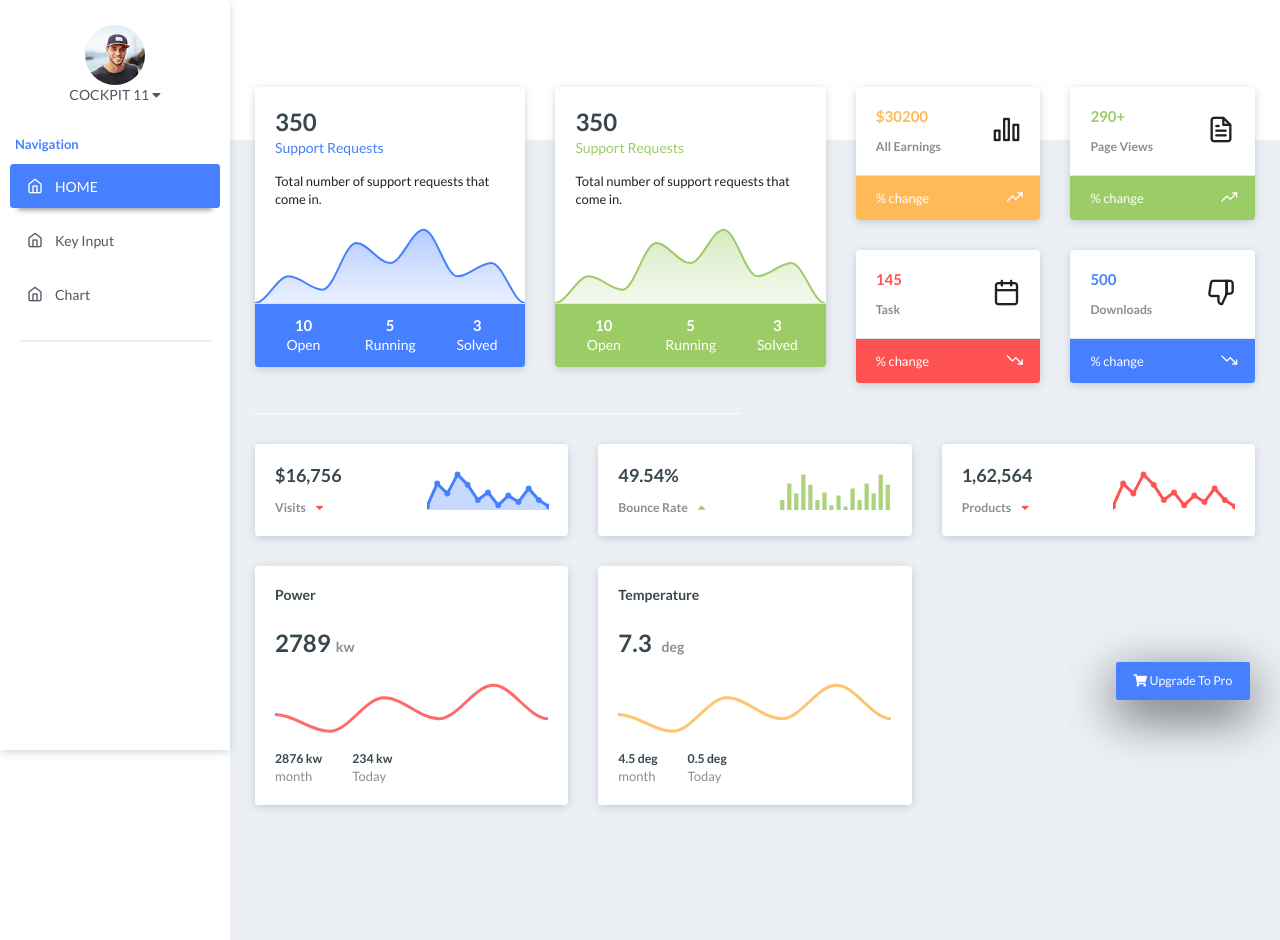
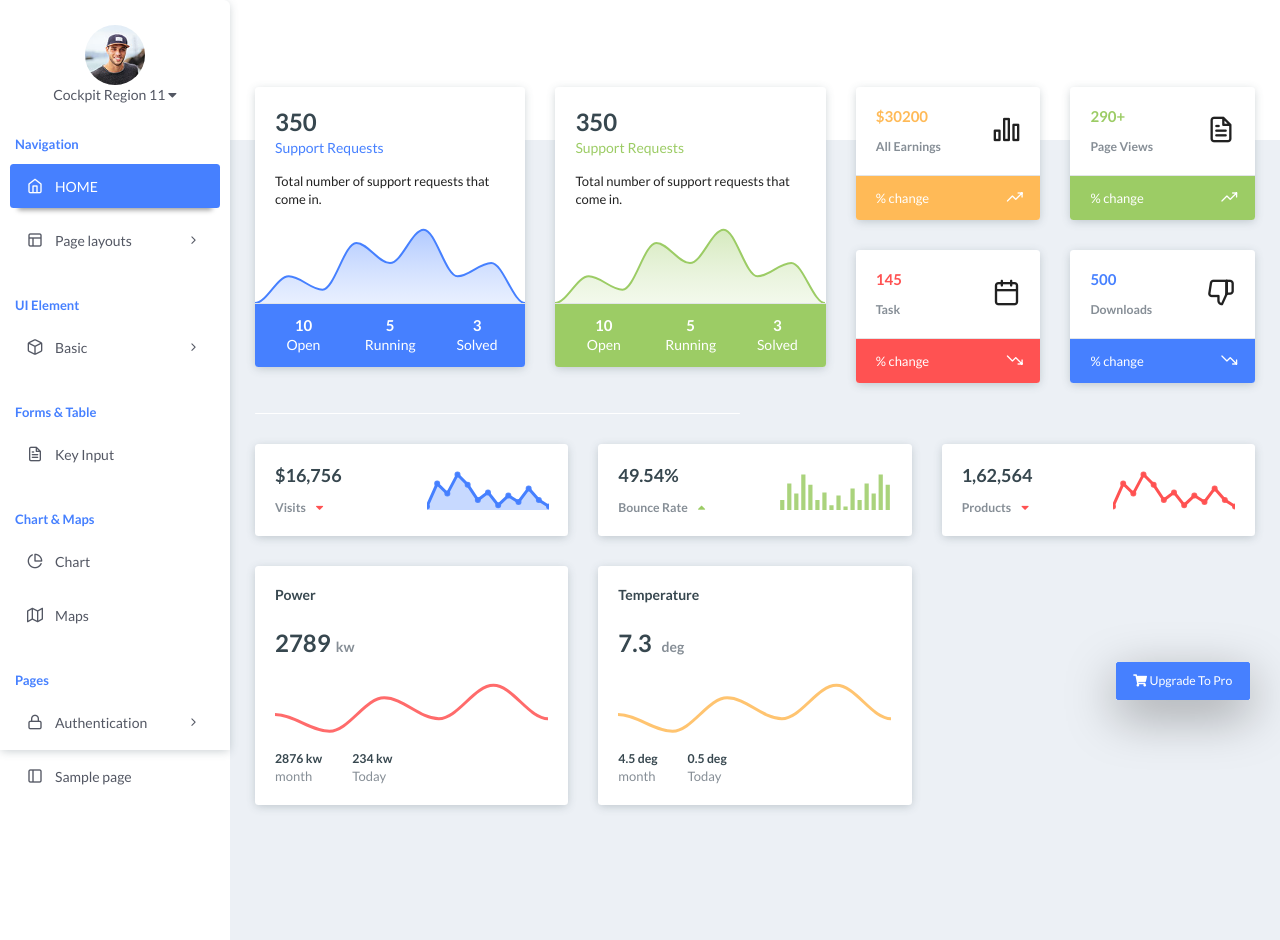
Before and after one commit to joblackpoc/NewDjango, a Django app: page / in a window 1280 px wide. Shown: the part 50-990 px from the top of the page. Run offline with Django 3.2, Linux system fonts and the light colour scheme; some libraries are stand-ins or nearby versions.

Commit message:
modified template

```diff
--- a/templates/base.html
+++ b/templates/base.html
@@ -1,27 +1,29 @@
 {% load static %}
 <!DOCTYPE html>
-<html >
+<html lang="en">
+
 <head>
-    <title>COCKPIT 11</title>
-
+    <title>Cockpit Region 11</title>
+    <!-- Meta -->
     <meta charset="utf-8">
     <meta name="viewport" content="width=device-width, initial-scale=1.0, user-scalable=0, minimal-ui">
     <meta http-equiv="X-UA-Compatible" content="IE=edge" />
     <meta name="description" content="" />
     <meta name="keywords" content="">
-    <meta name="author" content="Joblackpoc" />
+    <meta name="author" content="Phoenixcoded" />
     <!-- Favicon icon -->
     <link rel="icon" href="{% static 'assets/images/favicon.ico' %}" type="image/x-icon">
     <!-- vendor css -->
-    <link rel="stylesheet" href="{% static 'assets/css/style.css' %}">
-    <!-- semantic UI -->
+	<link rel="stylesheet" href="{% static 'assets/css/style.css' %}">
+	<!-- semantic UI -->
 	<link rel="stylesheet" type='text/css' href="https://cdnjs.cloudflare.com/ajax/libs/semantic-ui/2.2.14/semantic.min.css">
 	<!--Chart js-->
 	<script src="https://cdnjs.cloudflare.com/ajax/libs/Chart.js/2.8.0/Chart.min.js" integrity="sha256-Uv9BNBucvCPipKQ2NS9wYpJmi8DTOEfTA/nH2aoJALw=" crossorigin="anonymous"></script>
 	<link rel="stylesheet" href="https://cdnjs.cloudflare.com/ajax/libs/Chart.js/2.8.0/Chart.min.css" integrity="sha256-aa0xaJgmK/X74WM224KMQeNQC2xYKwlAt08oZqjeF0E=" crossorigin="anonymous" />
 	<!-- jQuery -->
 	<script src="https://code.jquery.com/jquery-3.3.1.min.js"></script>
- </head>
+
+</head>
 <body class="">
 	<!-- [ Pre-loader ] start -->
 	<div class="loader-bg">
@@ -39,14 +41,14 @@
 					<div class="main-menu-header">
 						<img class="img-radius" src="{% static 'assets/images/user/avatar-2.jpg' %}" alt="User-Profile-Image">
 						<div class="user-details">
-							<div id="more-details">COCKPIT 11 <i class="fa fa-caret-down"></i></div>
+							<div id="more-details">Cockpit Region 11 <i class="fa fa-caret-down"></i></div>
 						</div>
 					</div>
 					<div class="collapse" id="nav-user-link">
 						<ul class="list-unstyled">
-							<li class="list-group-item"><a href="user-profile.html"><i class="feather icon-user m-r-5"></i>View Profile</a></li>
+							<li class="list-group-item"><a href="#"><i class="feather icon-user m-r-5"></i>View Profile</a></li>
 							<li class="list-group-item"><a href="#!"><i class="feather icon-settings m-r-5"></i>Settings</a></li>
-							<li class="list-group-item"><a href="auth-normal-sign-in.html"><i class="feather icon-log-out m-r-5"></i>Logout</a></li>
+							<li class="list-group-item"><a href="#"><i class="feather icon-log-out m-r-5"></i>Logout</a></li>
 						</ul>
 					</div>
 				</div>
@@ -58,18 +60,66 @@
 					<li class="nav-item">
 					    <a href="{% url 'home' %}" class="nav-link "><span class="pcoded-micon"><i class="feather icon-home"></i></span><span class="pcoded-mtext">HOME</span></a>
 					</li>
-					<li class="nav-item">
-					    <a href="{% url 'keyin' %}" class="nav-link "><span class="pcoded-micon"><i class="feather icon-home"></i></span><span class="pcoded-mtext">Key Input</span></a>
+					<li class="nav-item pcoded-hasmenu">
+					    <a href="#!" class="nav-link "><span class="pcoded-micon"><i class="feather icon-layout"></i></span><span class="pcoded-mtext">Page layouts</span></a>
+					    <ul class="pcoded-submenu">
+					        <li><a href="#" target="_blank">Vertical</a></li>
+					        <li><a href="#" target="_blank">Horizontal</a></li>
+					    </ul>
+					</li>
+					<li class="nav-item pcoded-menu-caption">
+					    <label>UI Element</label>
+					</li>
+					<li class="nav-item pcoded-hasmenu">
+					    <a href="#!" class="nav-link "><span class="pcoded-micon"><i class="feather icon-box"></i></span><span class="pcoded-mtext">Basic</span></a>
+					    <ul class="pcoded-submenu">
+					        <li><a href="#">Alert</a></li>
+					        <li><a href="#">Button</a></li>
+					        <li><a href="#">Badges</a></li>
+					        <li><a href="#">Breadcrumb & paggination</a></li>
+					        <li><a href="#">Cards</a></li>
+					        <li><a href="#">Collapse</a></li>
+					        <li><a href="#">Carousel</a></li>
+					        <li><a href="#"">Grid system</a></li>
+					        <li><a href="#">Progress</a></li>
+					        <li><a href="#">Modal</a></li>
+					        <li><a href="#">Spinner</a></li>
+					        <li><a href="#">Tabs & pills</a></li>
+					        <li><a href="#">Typography</a></li>
+					        <li><a href="#">Tooltip & popovers</a></li>
+					        <li><a href="#">Toasts</a></li>
+					        <li><a href="#">Other</a></li>
+					    </ul>
+					</li>
+					<li class="nav-item pcoded-menu-caption">
+					    <label>Forms &amp; table</label>
 					</li>
 					<li class="nav-item">
-					    <a href="{% url 'chart' %}" class="nav-link "><span class="pcoded-micon"><i class="feather icon-home"></i></span><span class="pcoded-mtext">Chart</span></a>
+					    <a href="{% url 'keyin' %}" class="nav-link "><span class="pcoded-micon"><i class="feather icon-file-text"></i></span><span class="pcoded-mtext">Key Input</span></a>
 					</li>
 
+					<li class="nav-item pcoded-menu-caption">
+					    <label>Chart & Maps</label>
+					</li>
+					<li class="nav-item">
+					    <a href="{% url 'chart' %}" class="nav-link "><span class="pcoded-micon"><i class="feather icon-pie-chart"></i></span><span class="pcoded-mtext">Chart</span></a>
+					</li>
+					<li class="nav-item">
+					    <a href="#" class="nav-link "><span class="pcoded-micon"><i class="feather icon-map"></i></span><span class="pcoded-mtext">Maps</span></a>
+					</li>
+					<li class="nav-item pcoded-menu-caption">
+					    <label>Pages</label>
+					</li>
+					<li class="nav-item pcoded-hasmenu">
+					    <a href="#!" class="nav-link "><span class="pcoded-micon"><i class="feather icon-lock"></i></span><span class="pcoded-mtext">Authentication</span></a>
+					    <ul class="pcoded-submenu">
+					        <li><a href="#" target="_blank">Sign up</a></li>
+					        <li><a href="#" target="_blank">Sign in</a></li>
+					    </ul>
+					</li>
+					<li class="nav-item"><a href="#" class="nav-link "><span class="pcoded-micon"><i class="feather icon-sidebar"></i></span><span class="pcoded-mtext">Sample page</span></a></li>
+
 				</ul>
-
-				<div class="card text-center">
-
-				</div>
 
 			</div>
 		</div>
@@ -77,7 +127,6 @@
 	<!-- [ navigation menu ] end -->
 	<!-- [ Header ] start -->
 	<header class="navbar pcoded-header navbar-expand-lg navbar-light header-blue">
-
 				<div class="m-header">
 					<a class="mobile-menu" id="mobile-collapse" href="#!"><span></span></a>
 					<a href="#!" class="b-brand">
@@ -101,7 +150,90 @@
 							</div>
 						</li>
 					</ul>
-
+					<ul class="navbar-nav ml-auto">
+						<li>
+							<div class="dropdown">
+								<a class="dropdown-toggle" href="#" data-toggle="dropdown"><i class="icon feather icon-bell"></i></a>
+								<div class="dropdown-menu dropdown-menu-right notification">
+									<div class="noti-head">
+										<h6 class="d-inline-block m-b-0">Notifications</h6>
+										<div class="float-right">
+											<a href="#!" class="m-r-10">mark as read</a>
+											<a href="#!">clear all</a>
+										</div>
+									</div>
+									<ul class="noti-body">
+										<li class="n-title">
+											<p class="m-b-0">NEW</p>
+										</li>
+										<li class="notification">
+											<div class="media">
+												<img class="img-radius" src="{% static 'assets/images/user/avatar-1.jpg' %}" alt="Generic placeholder image">
+												<div class="media-body">
+													<p><strong>John Doe</strong><span class="n-time text-muted"><i class="icon feather icon-clock m-r-10"></i>5 min</span></p>
+													<p>New ticket Added</p>
+												</div>
+											</div>
+										</li>
+										<li class="n-title">
+											<p class="m-b-0">EARLIER</p>
+										</li>
+										<li class="notification">
+											<div class="media">
+												<img class="img-radius" src="{% static 'assets/images/user/avatar-2.jpg' %}" alt="Generic placeholder image">
+												<div class="media-body">
+													<p><strong>Joseph William</strong><span class="n-time text-muted"><i class="icon feather icon-clock m-r-10"></i>10 min</span></p>
+													<p>Prchace New Theme and make payment</p>
+												</div>
+											</div>
+										</li>
+										<li class="notification">
+											<div class="media">
+												<img class="img-radius" src="{% static 'assets/images/user/avatar-1.jpg' %}" alt="Generic placeholder image">
+												<div class="media-body">
+													<p><strong>Sara Soudein</strong><span class="n-time text-muted"><i class="icon feather icon-clock m-r-10"></i>12 min</span></p>
+													<p>currently login</p>
+												</div>
+											</div>
+										</li>
+										<li class="notification">
+											<div class="media">
+												<img class="img-radius" src="{% static 'assets/images/user/avatar-2.jpg' %}" alt="Generic placeholder image">
+												<div class="media-body">
+													<p><strong>Joseph William</strong><span class="n-time text-muted"><i class="icon feather icon-clock m-r-10"></i>30 min</span></p>
+													<p>Prchace New Theme and make payment</p>
+												</div>
+											</div>
+										</li>
+									</ul>
+									<div class="noti-footer">
+										<a href="#!">show all</a>
+									</div>
+								</div>
+							</div>
+						</li>
+						<li>
+							<div class="dropdown drp-user">
+								<a href="#" class="dropdown-toggle" data-toggle="dropdown">
+									<i class="feather icon-user"></i>
+								</a>
+								<div class="dropdown-menu dropdown-menu-right profile-notification">
+									<div class="pro-head">
+										<img src="{% static 'assets/images/user/avatar-1.jpg' %}" class="img-radius" alt="User-Profile-Image">
+										<span>John Doe</span>
+										<a href="auth-signin.html" class="dud-logout" title="Logout">
+											<i class="feather icon-log-out"></i>
+										</a>
+									</div>
+									<ul class="pro-body">
+										<li><a href="user-profile.html" class="dropdown-item"><i class="feather icon-user"></i> Profile</a></li>
+										<li><a href="email_inbox.html" class="dropdown-item"><i class="feather icon-mail"></i> My Messages</a></li>
+										<li><a href="auth-signin.html" class="dropdown-item"><i class="feather icon-lock"></i> Lock Screen</a></li>
+									</ul>
+								</div>
+							</div>
+						</li>
+					</ul>
 				</div>
 	</header>
 	<!-- [ Header ] end -->
@@ -117,14 +249,6 @@
 {% endblock scripts %}
 
 <!-- [ Main Content ] end -->
-	<!--start POC asset-->
-	<script src="{% static 'assets/js/vendor-all.min.js' %}"></script>
-	<script src="{% static 'assets/js/plugins/bootstrap.min.js' %}"></script>
-	<script src="{% static 'assets/js/ripple.js' %}"></script>
-	<script src="{% static 'assets/js/pcoded.min.js' %}"></script>
-	<script src="{% static 'assets/js/plugins/apexcharts.min.js' %}"></script>
-	<script src="{% static 'assets/js/pages/chart-apex.js' %}"></script>
-	<!--end POC asset-->
     <!-- Required Js -->
     <script src="{% static 'assets/js/vendor-all.min.js' %}"></script>
     <script src="{% static 'assets/js/plugins/bootstrap.min.js' %}"></script>
```
